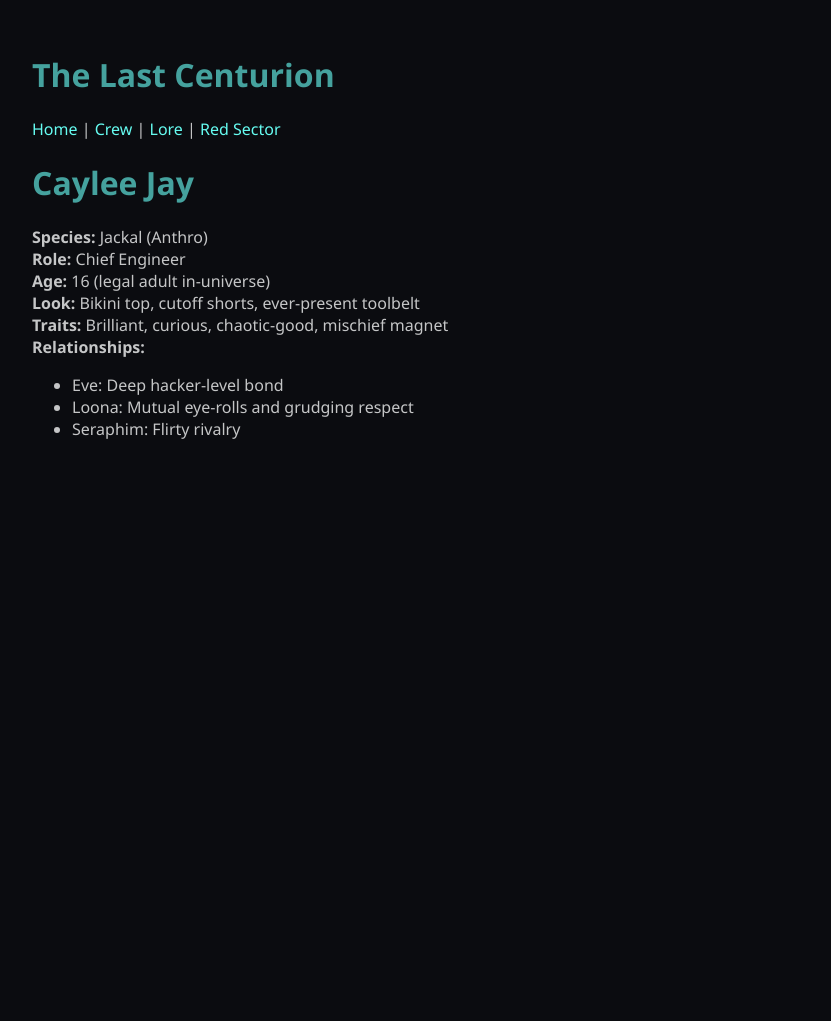
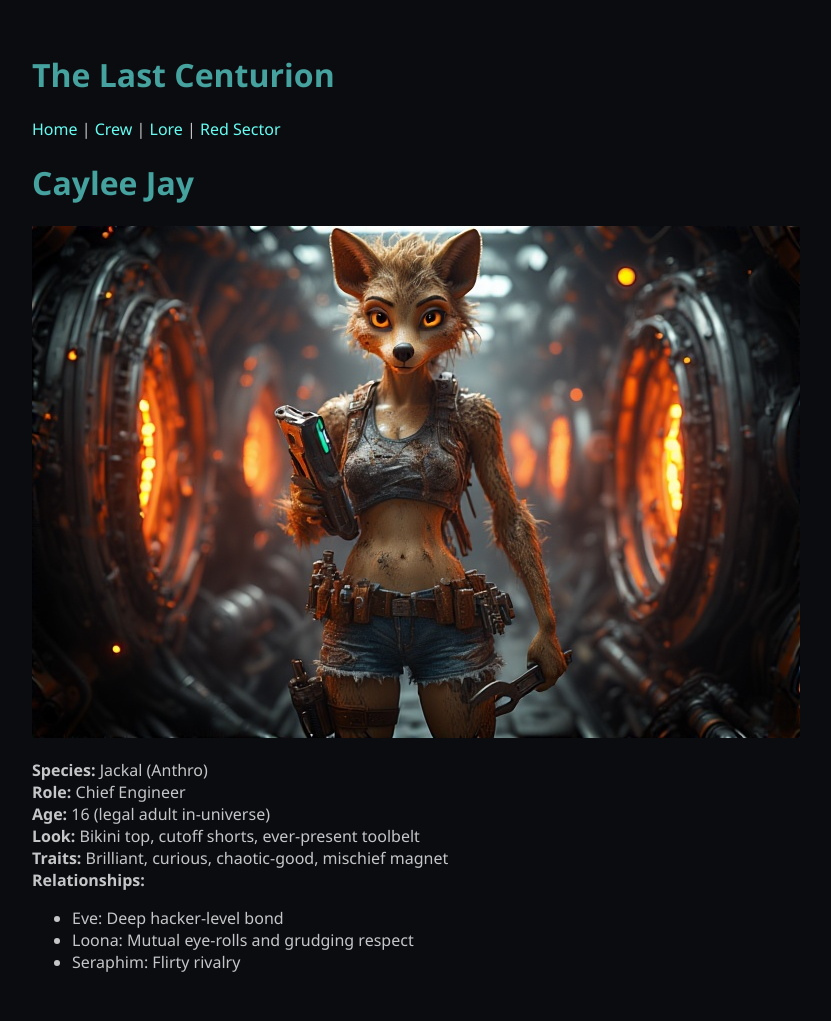
Before and after one commit to fionayyc/last-centurion, a Jekyll site: the page built from crew/caylee.md, in a window 1280 px wide. Shown: the whole page, without its empty margins (208-1039 px from the left). Built offline with Jekyll 4.4.1, drawn with Linux system fonts in a browser that asks for light colours; our own code applies the rules of GitHub Pages for plain Markdown files; before the commit the page ends 900 px from its top, so only the background shows below that.

Commit message:
Update caylee.md

```diff
--- a/crew/caylee.md
+++ b/crew/caylee.md
@@ -1,4 +1,6 @@
 # Caylee Jay
+
+![Caylee Jay](../assets/caylee.jpg)
 
 **Species:** Jackal (Anthro)
 **Role:** Chief Engineer
```
